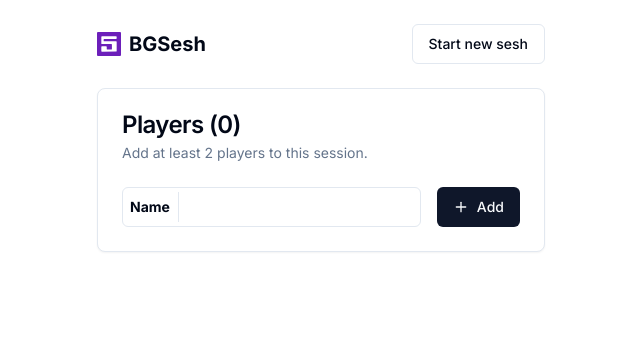
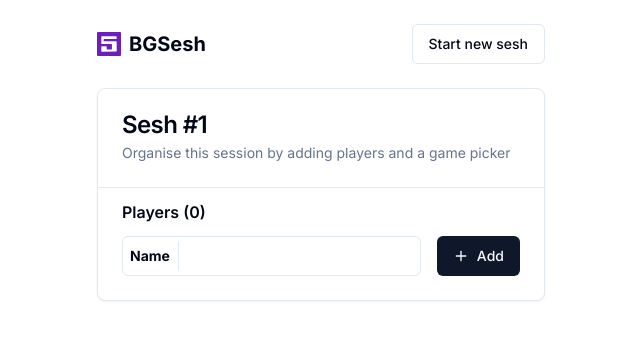
Before and after one commit to boardgamesesh/frontend, a Next.js app in the folder apps/session/: page / in a window 1280 px wide. Shown: the top 340 px of the page, without its empty margins (319-959 px from the left). Built offline with nearby package versions, Linux system fonts and the light colour scheme.

Commit message:
lock sesh once picker is chosen

```diff
--- a/apps/session/app/page.tsx
+++ b/apps/session/app/page.tsx
@@ -40,6 +40,7 @@ import {
 } from "@/components/ui/alert-dialog";
 
 export default function Home() {
+  const [seshNo, setSeshNo] = useState<number>(1);
   const [players, setPlayers] = useState<string[]>([]);
   const [picker, setPicker] = useState<string | null>();
   const [isLoading, setIsLoading] = useState<boolean>(false);
@@ -58,6 +59,10 @@ export default function Home() {
 
       if (picker) {
         setPicker(picker);
+      }
+
+      if (seshNo) {
+        setSeshNo(parseInt(seshNo, 10));
       }
     }
   }, []);
@@ -80,10 +85,9 @@ export default function Home() {
 
     setTimeout(() => {
       setIsLoading(false);
-    }, 1200);
-
       localStorage.setItem("picker", picker);
       setPicker(picker);
+    }, 1200);
   };
 
   const removePlayer = (players: string[], playerName: string) => {
@@ -136,6 +140,9 @@ export default function Home() {
       setPlayers([]);
       localStorage.removeItem("players");
     }
+
+    const newSeshNo = seshNo + 1;
+    localStorage.setItem("seshNo", newSeshNo.toString());
   };
 
   return (
@@ -190,12 +197,14 @@ export default function Home() {
         </header>
         <Card className="relative">
           <CardHeader>
-            <CardTitle>Players ({players.length})</CardTitle>
+            <CardTitle>Sesh #{seshNo}</CardTitle>
             <CardDescription>
-              Add at least 2 players to this session.
+              Organise this session by adding players and a game picker
             </CardDescription>
           </CardHeader>
-          <CardContent className="space-y-3">
+          <CardContent className="space-y-3 border-t pt-3">
+            <h3 className="font-semibold">Players ({players.length})</h3>
+            {!picker && (
               <Form {...form}>
                 <form onSubmit={form.handleSubmit(onSubmit)} className="w-full">
                   <FormField
@@ -234,7 +243,7 @@ export default function Home() {
                   />
                 </form>
               </Form>
-
+            )}
             {players.length > 0 && (
               <div className="mt-3">
                 <Separator className="my-3" />
@@ -248,6 +257,7 @@ export default function Home() {
                         {player}
                         <span className="sr-only">Added</span>
                       </span>
+                      {!picker && (
                         <Button
                           type="button"
                           size="icon"
@@ -261,6 +271,7 @@ export default function Home() {
                             Remove {player}
                           </span>
                         </Button>
+                      )}
                     </li>
                   ))}
                 </ul>
@@ -270,11 +281,13 @@ export default function Home() {
           <div aria-live="polite" aria-relevant="additions text">
             {players.length >= 2 && (
               <CardFooter className="sticky bottom-0 py-3 border-t bg-white rounded-b flex-col space-y-3">
+                <>
                   {picker && !isLoading && (
                     <p>
-                    <strong>{picker}</strong> will pick the game!
+                      <strong>{picker}</strong> will pick the game(s)!
                     </p>
                   )}
+                  {!picker && (
                     <div className="relative">
                       <Button
                         size="sm"
@@ -293,15 +306,15 @@ export default function Home() {
                             <DicesIcon />
                           </>
                         )}
-                    Randomise game picker
+                        Randomly choose a game picker
                       </Button>
-                  {!picker && (
                       <span className="flex absolute h-3 w-3 top-0 right-0 -mt-1 -mr-1">
                         <span className="animate-ping absolute inline-flex h-full w-full rounded-full bg-purple-400 opacity-75"></span>
                         <span className="relative inline-flex rounded-full h-3 w-3 bg-purple-500"></span>
                       </span>
+                    </div>
                   )}
-                </div>
+                </>
               </CardFooter>
             )}
           </div>
```
Lines whose indentation alone changed are shown as unchanged.
